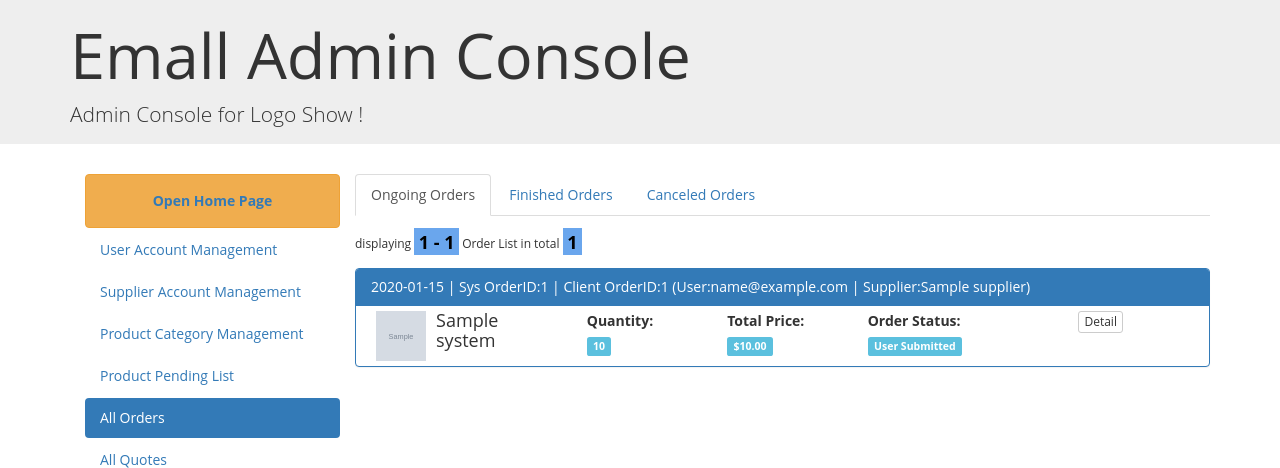
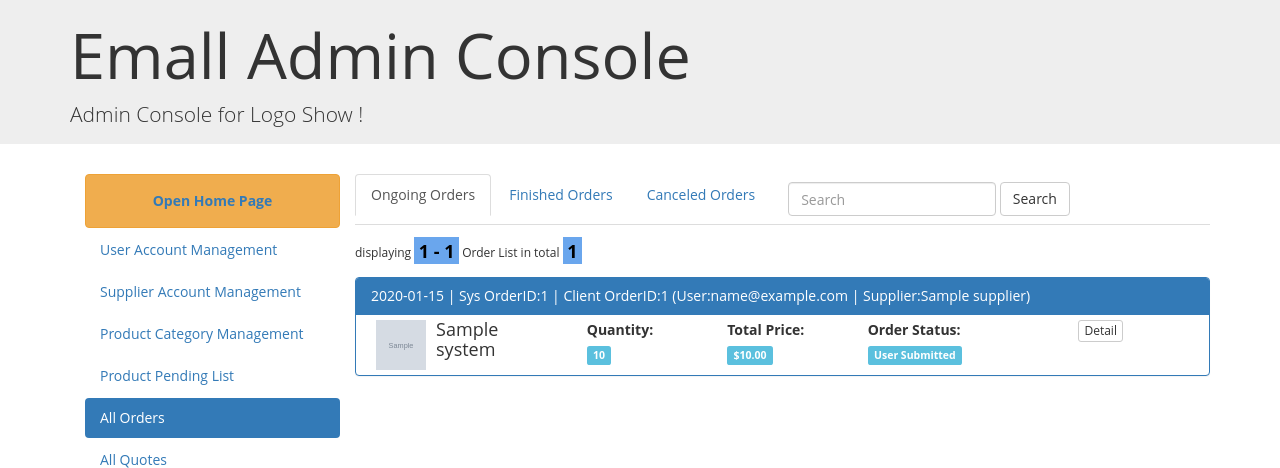
Before and after one commit to kangnwh/Emall, a Flask app: page /admin/all_orders/ongoing in a window 1280 px wide. Shown: the top 468 px of the page. Run offline with Flask 2, Linux system fonts and the light colour scheme; a user stored in the database is signed in; tables that the repository leaves empty hold one stand-in row (values such as "Sample post"); grey boxes marked "Sample" are stand-in pictures; some libraries are stand-ins or nearby versions.

Commit message:
order/quote search

```diff
--- a/webapp/supplierrouting/order/templates/order_temp/_quote_card.html
+++ b/webapp/supplierrouting/order/templates/order_temp/_quote_card.html
@@ -34,7 +34,7 @@
                 </strong>
                 </div>
 
-                <div class="btn-group">
+                <div class="btn-group-xs">
                     {% if quote.is_return_flg == 1 %}
                         <button type="button" class="btn btn-default" onclick="onShowQuote('{{ quote.quote_id }}')">
                             Detail
--- a/webapp/viewrouting/admin/real_routing.py
+++ b/webapp/viewrouting/admin/real_routing.py
@@ -3,7 +3,7 @@ from flask import Blueprint, url_for, flash, request
 from flask import render_template, redirect,jsonify,abort
 from flask_paginate import Pagination
 from flask_sqlalchemy import BaseQuery
-
+from sqlalchemy import or_
 import webapp.config.customer_config  as customer_config
 from webapp.Models.db_basic import Session
 from webapp.Models.prod_cat import Prod_cat
@@ -1005,3 +1005,116 @@ def _update_config():
     else:
         flash(update_parameter_form.errors, category='danger')
     return redirect(url_for('adminRoute.manage_config',update_parameter_form=update_parameter_form))
+
+@admin_check
+def _search():
+    key_words = request.args.get("q")
+    if key_words:
+        search_words = key_words.split(" ")
+        like_words = ['%{w}%'.format(w=w) for w in search_words]
+
+        page = request.args.get('page', type=int, default=1)
+
+        s = Session()
+        # sub_cat_id = sub_cat_id if sub_cat_id>0 else s.query(func.min(Prod_sub_cat.prod_cat_id).label('min')).first().min
+        # prod_cat_sub = s.query(Prod_sub_cat).filter_by(prod_cat_sub_id=sub_cat_id).first()
+        query_base = BaseQuery(Prod_info,s)
+
+        prod_list_query = query_base.filter(or_(*([Prod_info.prod_name.like(w) for w in like_words]+
+                                              [Prod_info.prod_desc.like(w) for w in like_words]+
+                                              [Prod_info.lead_time.like(w) for w in like_words]+
+                                              [Prod_info.prod_size.like(w) for w in like_words]+
+                                              [Prod_info.imprint_size.like(w) for w in like_words]+
+                                              [Prod_info.price_basis.like(w) for w in like_words])
+                                              ))#.paginate(page,customer_config.PROD_NUM_PER_PAGE, False)
+
+        prod_list = prod_list_query.paginate(page,customer_config.PROD_NUM_PER_PAGE, False)
+        pagination = Pagination(page=page, total=prod_list.total,
+                                search=None, css_framework='bootstrap3',
+                                record_name='Prod Information',
+                                per_page=customer_config.PROD_NUM_PER_PAGE)
+
+        return render_template('admin_temp/publish_approval_prod_list.html',
+                               key_words = key_words,
+                               type = 'search',
+                               # supplier_list = supplier_list,
+                               # active_supplier = supplier_id,
+                               prod_list=prod_list,
+                               pagination=pagination)
+    else:
+        flash("Please provide key words when you search something","warning")
+        return redirect(url_for("adminRoute.pending_approval_list"))
+
+@admin_check
+def _order_search():
+    key_words = request.args.get("q")
+    if key_words:
+        search_words = key_words.split(" ")
+        like_words = ['%{w}%'.format(w=w) for w in search_words]
+
+        page = request.args.get('page', type=int, default=1)
+
+        s = Session()
+        # sub_cat_id = sub_cat_id if sub_cat_id>0 else s.query(func.min(Prod_sub_cat.prod_cat_id).label('min')).first().min
+        # prod_cat_sub = s.query(Prod_sub_cat).filter_by(prod_cat_sub_id=sub_cat_id).first()
+        query_base = BaseQuery(Order_system,s)
+
+        order_list = query_base.filter(or_(*([Order_system.prod_name.like(w) for w in like_words]+
+                                              [Order_system.imprint_info.like(w) for w in like_words]+
+                                              [Order_system.colors.like(w) for w in like_words]+
+                                              [Order_system.user_comments.like(w) for w in like_words]+
+                                              [Order_system.supplier_comments.like(w) for w in like_words]
+                                            ))).paginate(page,customer_config.USER_ORDER_PER_PAGE, False)
+
+        pagination = Pagination(page=page, total=order_list.total,
+                                search=None, css_framework='bootstrap3',
+                                record_name='Prod Information',
+                                per_page=customer_config.PROD_NUM_PER_PAGE)
+
+        return render_template('admin_temp/all_orders.html',
+                               key_words = key_words,
+                               type = 'search',
+                               # supplier_list = supplier_list,
+                               # active_supplier = supplier_id,
+                               order_list=order_list,
+                               pagination=pagination)
+    else:
+        flash("Please provide key words when you search something","warning")
+        return redirect(url_for("adminRoute.all_orders",type="ongoing"))
+
+@admin_check
+def _quote_search():
+    key_words = request.args.get("q")
+    if key_words:
+        search_words = key_words.split(" ")
+        like_words = ['%{w}%'.format(w=w) for w in search_words]
+
+        page = request.args.get('page', type=int, default=1)
+
+        s = Session()
+        # sub_cat_id = sub_cat_id if sub_cat_id>0 else s.query(func.min(Prod_sub_cat.prod_cat_id).label('min')).first().min
+        # prod_cat_sub = s.query(Prod_sub_cat).filter_by(prod_cat_sub_id=sub_cat_id).first()
+        query_base = BaseQuery(Quote_system,s)
+        quote_list = query_base.filter(or_(*([Quote_system.prod_name.like(w) for w in like_words]+
+                                              [Quote_system.imprint_info.like(w) for w in like_words]+
+                                              [Quote_system.special_instruction.like(w) for w in like_words]+
+                                              [Quote_system.colors.like(w) for w in like_words]+
+                                              [Quote_system.user_perfer_comment.like(w) for w in like_words]
+                                             +[Quote_system.supplier_perfer_comment.like(w) for w in like_words]
+                                            ))).paginate(page,customer_config.USER_QUOTE_PER_PAGE, False)
+
+        pagination = Pagination(page=page, total=quote_list.total,
+                                search=None, css_framework='bootstrap3',
+                                record_name='Prod Information',
+                                per_page=customer_config.PROD_NUM_PER_PAGE)
+
+        return render_template('admin_temp/all_quotes.html',
+                               key_words = key_words,
+                               type = 'search',
+                               # supplier_list = supplier_list,
+                               # active_supplier = supplier_id,
+                               quote_list=quote_list,
+                               pagination=pagination)
+    else:
+        flash("Please provide key words when you search something","warning")
+        return redirect(url_for("adminRoute.all_quotes",type="ongoing"))
--- a/webapp/viewrouting/admin/routing.py
+++ b/webapp/viewrouting/admin/routing.py
@@ -6,7 +6,8 @@ from webapp.viewrouting.admin.real_routing import _index,_account_management,_pr
                                                     _delete_level_two,_update_level_two,_add_level_two,_reset_password,_admin_cancel_order,\
                                                     _manage_supplier_rebate_rate,_delete_rebate,_update_rebate,_add_rebate,\
                                                     _manage_profit_rate,_delete_profit,_add_profit,_update_profit,_supplier_management,_update_supplier,_reset_supp_passwd,\
-                                                    _pending_approval_list,_check_pending_approval_prod,_reject_or_approve,_manage_config,_update_config
+                                                    _pending_approval_list,_check_pending_approval_prod,_reject_or_approve,_manage_config,_update_config,\
+                                                    _search,_order_search,_quote_search
                                                     #_publish_prod, _add_new_prod,_update_prod,_delete_prod,_delete_cover_page,_delete_extra_pics,
 adminRoute = Blueprint('adminRoute', __name__,
                       template_folder='templates', static_folder='static')
@@ -226,3 +227,18 @@ def manage_config():
 @login_required
 def update_config():
     return _update_config()
+
+@adminRoute.route('/approval_prod_search',methods=['GET'])
+@login_required
+def approval_prod_search():
+    return _search()
+
+@adminRoute.route('/order_search',methods=['GET'])
+@login_required
+def order_search():
+    return _order_search()
+
+@adminRoute.route('/quote_search',methods=['GET'])
+@login_required
+def quote_search():
+    return _quote_search()
--- a/webapp/viewrouting/admin/templates/admin_temp/all_order_base.html
+++ b/webapp/viewrouting/admin/templates/admin_temp/all_order_base.html
@@ -10,6 +10,12 @@
                 href="{{ url_for("adminRoute.all_orders",type='finished') }}">Finished Orders</a></li>
         <li role="presentation" {% if order_active == 'canceled' %} class="active"{% endif %}><a
                 href="{{ url_for("adminRoute.all_orders",type='canceled') }}">Canceled Orders</a></li>
+    <div class="navbar-form navbar-left" role="search">
+            <div class="form-group">
+                <input id="search_words" type="text" class="form-control" placeholder="Search" value="{{ key_words }}">
+            </div>
+            <button class="btn btn-default" onclick="search()">Search</button>
+        </div>
     </ul>
     {% block orderlist %}
     {% endblock %}
@@ -18,5 +24,10 @@
 
 {% block scripts %}
     {{ super() }}
-
+    <script>
+        function search() {
+            var search_words = $("#search_words").val();
+            location.href = "{{ url_for("adminRoute.order_search") }}?q=" + search_words;
+        }
+    </script>
 {% endblock scripts %}
```
Also changed, not shown: webapp/config/customer_config.py (+0 -20 lines), webapp/viewrouting/admin/templates/admin_temp/all_quote_base.html (+12 -1 lines), webapp/viewrouting/admin/templates/admin_temp/publish_prod_base.html (+12 -1 lines), webapp/viewrouting/home/templates/home_temp/_material_card.html (+5 -2 lines), webapp/viewrouting/user/routing.py (+77 -1 lines), webapp/viewrouting/user/templates/user_temp/order_base.html (+12 -2 lines), webapp/viewrouting/user/templates/user_temp/quote_base.html (+12 -1 lines).
